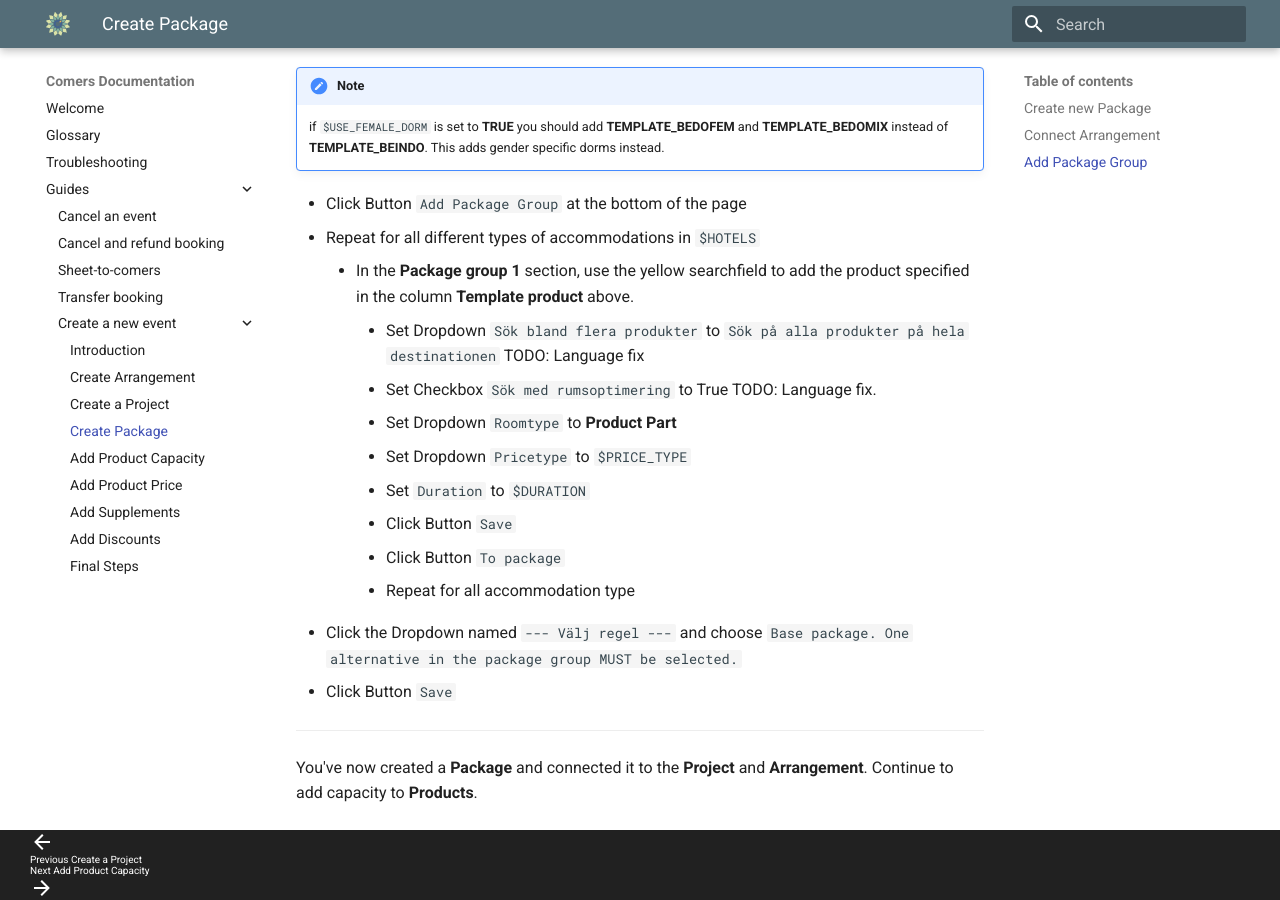
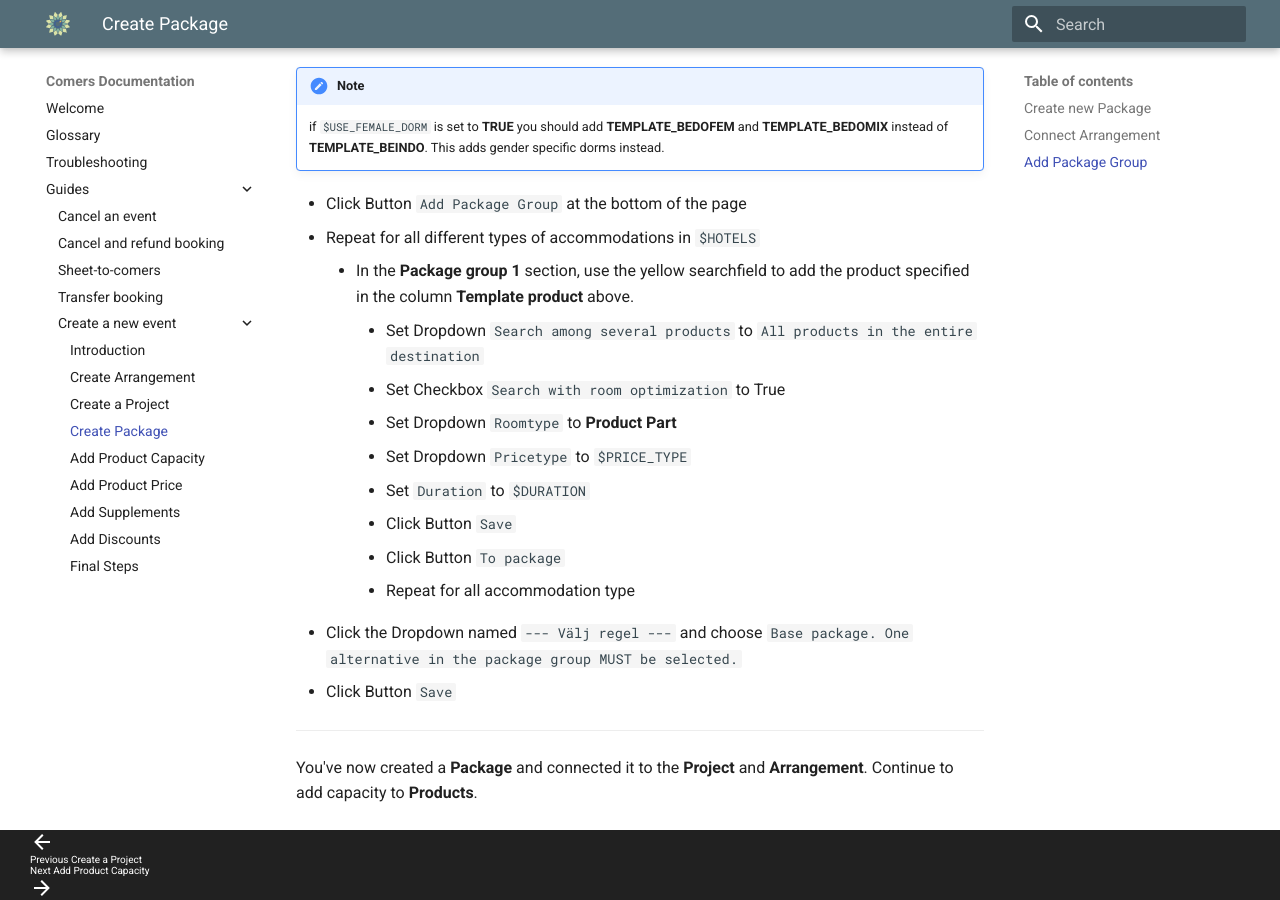
Before and after one commit to begabba/docs-comers, an MkDocs documentation site: the page built from docs/guides/create-a-new-event/03. Create Package.md, in a window 1280 px wide and 900 px high, scrolled down 1836 px. Built offline with MkDocs 1.6.1 and Material for MkDocs 9.7.7, drawn with Linux system fonts in a browser that asks for light colours.

Commit message:
fix language

```diff
--- a/docs/guides/create-a-new-event/03. Create Package.md
+++ b/docs/guides/create-a-new-event/03. Create Package.md
@@ -52,8 +52,8 @@ These are the different **Product Parts** as of April 2019.
 * Click Button `Add Package Group` at the bottom of the page
 * Repeat for all different types of accommodations in `$HOTELS`
     - In the **Package group 1** section, use the yellow searchfield to add the product specified in the column **Template product** above.
-        + Set Dropdown `Sök bland flera produkter` to `Sök på alla produkter på hela destinationen` TODO: Language fix
-        + Set Checkbox `Sök med rumsoptimering` to True TODO: Language fix.
+        + Set Dropdown `Search among several products` to `All products in the entire destination`
+        + Set Checkbox `Search with room optimization` to True
         + Set Dropdown `Roomtype` to **Product Part**
         + Set Dropdown `Pricetype` to `$PRICE_TYPE`
         + Set `Duration` to `$DURATION`
```
